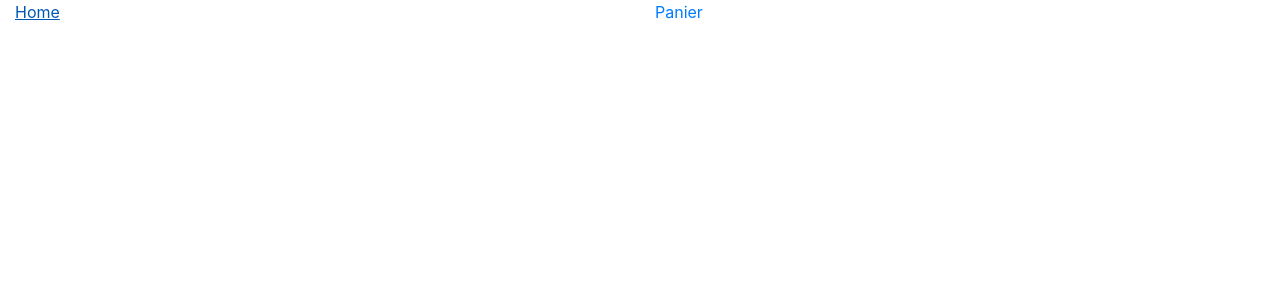
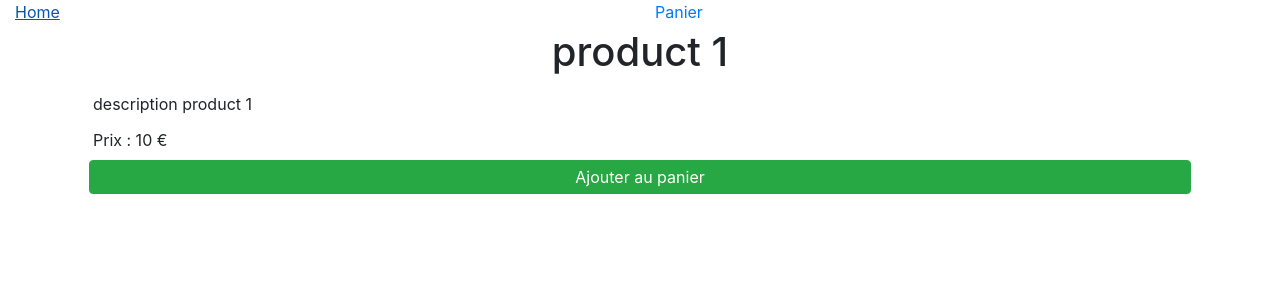
Before and after one commit to laklouka/AngularTutoFormation, an Angular app in the folder demo-module/: page /detail/1 in a window 1280 px wide. Shown: the top 300 px of the page. Built offline with nearby package versions, Linux system fonts and the light colour scheme.

Commit message:
suite correction panier

```diff
--- a/demo-module/src/product-module/components/product-component/product.component.html
+++ b/demo-module/src/product-module/components/product-component/product.component.html
@@ -0,0 +1,20 @@
+<div class="container">
+    <div class="row m-1 justify-content-center">
+        <h1 class="col text-center">{{product.title}}</h1>
+    </div>
+    <div class="row m-1 justify-content-center">
+        <div class="col p-1">
+            {{product.description}}
+        </div>
+    </div>
+    <div class="row m-1 justify-content-center">
+        <div class="col p-1">
+            Prix : {{product.price}} €
+        </div>
+    </div>
+    <div class="row m-1 justify-content-center">
+        <a [routerLink]="['/panier', product.id]" class="col p-1 btn btn-success">
+            Ajouter au panier
+        </a>
+    </div>
+</div>
--- a/demo-module/src/product-module/components/product-component/product.component.ts
+++ b/demo-module/src/product-module/components/product-component/product.component.ts
@@ -1,9 +1,24 @@
-import { Component } from "@angular/core";
+import { Component, OnInit } from "@angular/core";
+import { ActivatedRoute } from "@angular/router";
+import { ProductInterface } from "src/product-module/interfaces/ProductInterface";
+import { ProductsService } from "src/product-module/services/products.service";
 
 @Component({
     selector : 'product',
     templateUrl : "./product.component.html"
 })
-export class ProductComponent {
+export class ProductComponent implements OnInit {
+    product : ProductInterface
 
+    constructor(private productService:ProductsService, private route:ActivatedRoute) {
+
+    }
+    ngOnInit(): void {
+        this.route.params.subscribe(pars => {
+            const id = pars["id"]
+            if(id != undefined) {
+                this.product = this.productService.products.find(p => p.id == id)
+            }
+        })
+    }
 }
```
